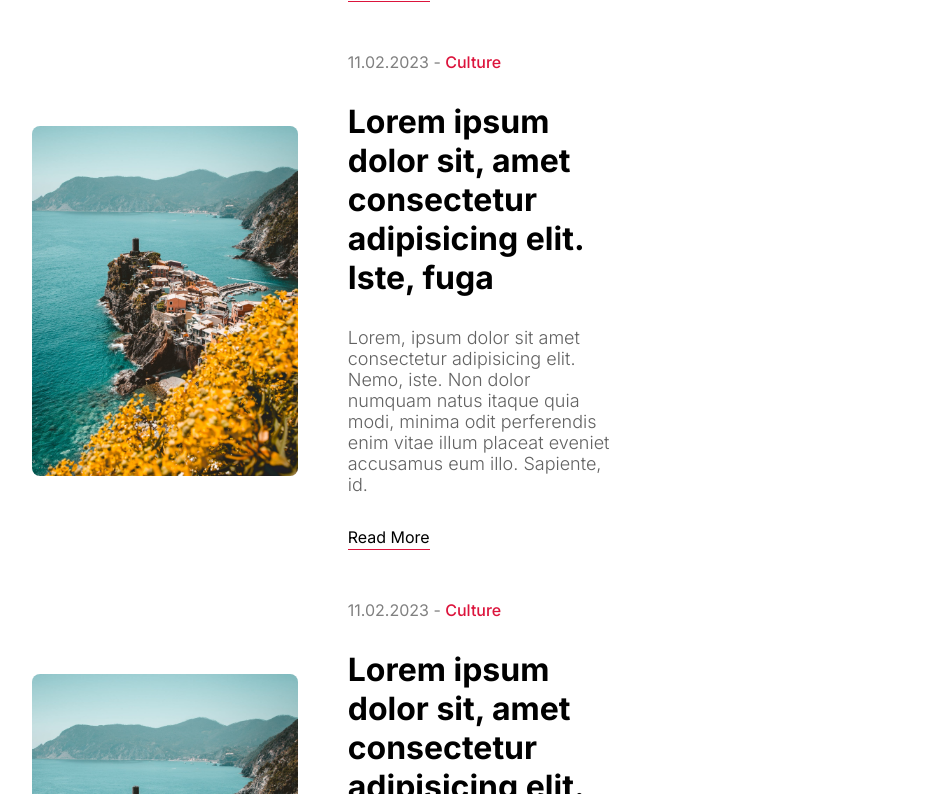
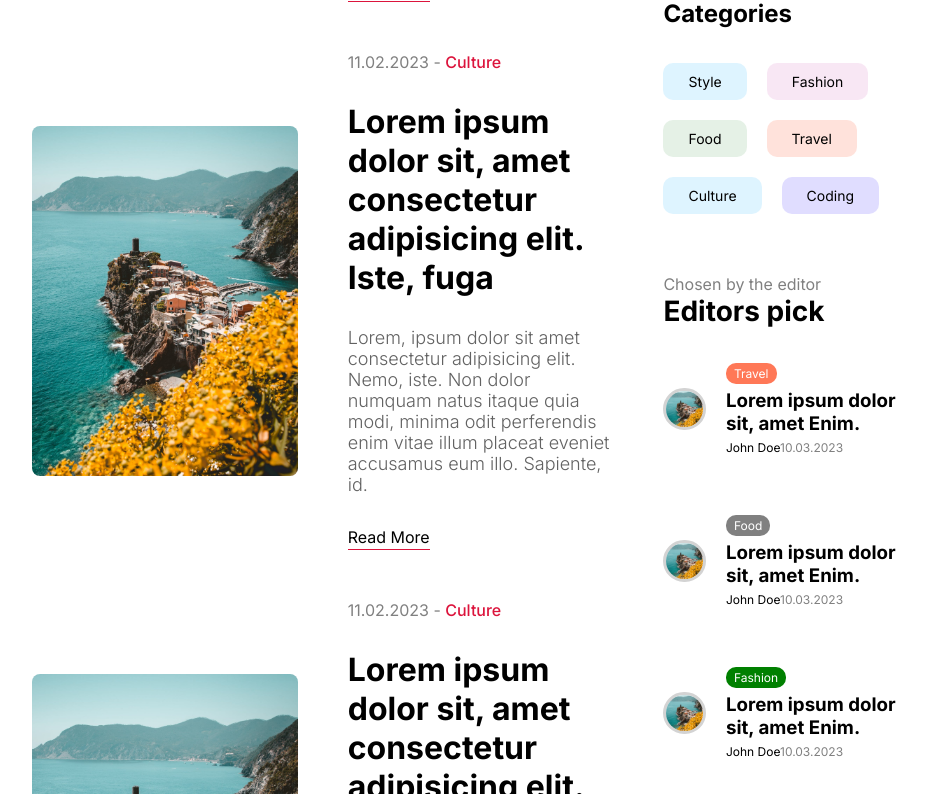
Before and after one commit to mobashirul-alam/dev-scroll, a Next.js app: page / in a window 1280 px wide. Shown: the part 2026-2820 px from the top of the page, without its empty margins (176-1103 px from the left). Built offline with nearby package versions, Linux system fonts and the light colour scheme.

Commit message:
Side Menu Component Design [Completed]

```diff
--- a/src/components/menu/Menu.js
+++ b/src/components/menu/Menu.js
@@ -1,6 +1,22 @@
 // css file
+import MenuCategories from "../menuCategories/MenuCategories";
+import MenuPosts from "../menuPosts/MenuPosts";
 import styles from "./menu.module.css";
 
 export const Menu = () => {
-    return <div className={styles.container}>Menu</div>;
+    return (
+        <div className={styles.container}>
+            <MenuPosts withImage={false} />
+
+            {/* Middle section */}
+            <section>
+                <h2 className={styles.subTitle}>Discover by topic</h2>
+                <h1 className={styles.title}>Categories</h1>
+                <MenuCategories />
+            </section>
+
+            {/* Final section */}
+            <MenuPosts withImage={true} />
+        </div>
+    );
 };
--- a/src/components/menu/menu.module.css
+++ b/src/components/menu/menu.module.css
@@ -1,3 +1,4 @@
 .container {
     flex: 2;
+    margin-top: 60px;
 }
--- /dev/null
+++ b/src/components/menuCategories/MenuCategories.js
@@ -0,0 +1,47 @@
+import Link from "next/link";
+import styles from "./menuCategories.module.css";
+
+const MenuCategories = () => {
+    return (
+        <div className={styles.categoryList}>
+            <Link
+                href={"/blog?cat=style"}
+                className={`${styles.categoryItem} ${styles.style}`}
+            >
+                Style
+            </Link>
+            <Link
+                href={"/blog?cat=fashion"}
+                className={`${styles.categoryItem} ${styles.fashion}`}
+            >
+                Fashion
+            </Link>
+            <Link
+                href={"/blog?cat=food"}
+                className={`${styles.categoryItem} ${styles.food}`}
+            >
+                Food
+            </Link>
+            <Link
+                href={"/blog?cat=travel"}
+                className={`${styles.categoryItem} ${styles.travel}`}
+            >
+                Travel
+            </Link>
+            <Link
+                href={"/blog?cat=culture"}
+                className={`${styles.categoryItem} ${styles.style}`}
+            >
+                Culture
+            </Link>
+            <Link
+                href={"/blog?cat=coding"}
+                className={`${styles.categoryItem} ${styles.coding}`}
+            >
+                Coding
+            </Link>
+        </div>
+    );
+};
+
+export default MenuCategories;
--- /dev/null
+++ b/src/components/menuCategories/menuCategories.module.css
@@ -0,0 +1,32 @@
+.categoryList {
+    margin-top: 35px;
+    margin-bottom: 60px;
+    display: flex;
+    flex-wrap: wrap;
+    gap: 20px;
+}
+
+.categoryItem {
+    padding: 10px 25px;
+    border-radius: 10px;
+    font-size: 14px;
+}
+
+.categoryItem.style {
+    background-color: #57c4ff31;
+}
+.categoryItem.fashion {
+    background-color: #da85c731;
+}
+.categoryItem.food {
+    background-color: #7fb88133;
+}
+.categoryItem.travel {
+    background-color: #ff795736;
+}
+.categoryItem.culture {
+    background-color: #ffb04f45;
+}
+.categoryItem.coding {
+    background-color: #5e4fff31;
+}
--- /dev/null
+++ b/src/components/menuPosts/MenuPosts.js
@@ -0,0 +1,100 @@
+import Image from "next/image";
+import Link from "next/link";
+import styles from "./menuPosts.module.css";
+
+const MenuPosts = ({ withImage }) => {
+    return (
+        <div className={styles.container}>
+            <section>
+                <h2 className={styles.subTitle}>Chosen by the editor</h2>
+                <h1 className={styles.title}>Editors pick</h1>
+                <div className={styles.items}>
+                    <Link href={"/"} className={styles.item}>
+                        {withImage && (
+                            <div className={styles.imageContainer}>
+                                <Image
+                                    src={"/p1.jpeg"}
+                                    alt=""
+                                    fill
+                                    className={styles.image}
+                                />
+                            </div>
+                        )}
+                        <div className={styles.textContainer}>
+                            <span
+                                className={`${styles.category} ${styles.travel}`}
+                            >
+                                Travel
+                            </span>
+                            <h3>Lorem ipsum dolor sit, amet Enim.</h3>
+                            <div className={styles.detail}>
+                                <span className={styles.username}>
+                                    John Doe
+                                </span>
+                                <span className={styles.date}>10.03.2023</span>
+                            </div>
+                        </div>
+                    </Link>
+                </div>
+                <div className={styles.items}>
+                    <Link href={"/"} className={styles.item}>
+                        {withImage && (
+                            <div className={styles.imageContainer}>
+                                <Image
+                                    src={"/p1.jpeg"}
+                                    alt=""
+                                    fill
+                                    className={styles.image}
+                                />
+                            </div>
+                        )}
+                        <div className={styles.textContainer}>
+                            <span
+                                className={`${styles.category} ${styles.food}`}
+                            >
+                                Food
+                            </span>
+                            <h3>Lorem ipsum dolor sit, amet Enim.</h3>
+                            <div className={styles.detail}>
+                                <span className={styles.username}>
+                                    John Doe
+                                </span>
+                                <span className={styles.date}>10.03.2023</span>
+                            </div>
+                        </div>
+                    </Link>
+                </div>
+                <div className={styles.items}>
+                    <Link href={"/"} className={styles.item}>
+                        {withImage && (
+                            <div className={styles.imageContainer}>
+                                <Image
+                                    src={"/p1.jpeg"}
+                                    alt=""
+                                    fill
+                                    className={styles.image}
+                                />
+                            </div>
+                        )}
+                        <div className={styles.textContainer}>
+                            <span
+                                className={`${styles.category} ${styles.fashion}`}
+                            >
+                                Fashion
+                            </span>
+                            <h3>Lorem ipsum dolor sit, amet Enim.</h3>
+                            <div className={styles.detail}>
+                                <span className={styles.username}>
+                                    John Doe
+                                </span>
+                                <span className={styles.date}>10.03.2023</span>
+                            </div>
+                        </div>
+                    </Link>
+                </div>
+            </section>
+        </div>
+    );
+};
+
+export default MenuPosts;
--- /dev/null
+++ b/src/components/menuPosts/menuPosts.module.css
@@ -0,0 +1,74 @@
+.subTitle {
+    color: gray;
+    font-size: 16px;
+    font-weight: 400;
+}
+
+.title {
+    font-size: 28px;
+}
+
+.items {
+    margin-top: 35px;
+    margin-bottom: 60px;
+    display: flex;
+    flex-direction: column;
+    gap: 35px;
+}
+
+.item {
+    display: flex;
+    align-items: center;
+    gap: 20px;
+}
+
+.imageContainer {
+    flex: 1;
+    aspect-ratio: 1/1;
+    position: relative;
+}
+
+.image {
+    border-radius: 50%;
+    border: 3px solid lightgray;
+    object-fit: cover;
+}
+
+.textContainer {
+    flex: 4;
+    display: flex;
+    flex-direction: column;
+    gap: 5px;
+}
+
+.category {
+    padding: 3px 8px;
+    border-radius: 10px;
+    font-size: 12px;
+    color: white;
+    width: max-content;
+}
+
+.category.travel {
+    background-color: #ff7857;
+}
+.category.food {
+    background-color: gray;
+}
+.category.fashion {
+    background-color: green;
+}
+
+.postTitle {
+    font-size: 18px;
+    font-weight: 500;
+    color: var(--softTextColor);
+}
+
+.detail {
+    font-size: 12px;
+}
+
+.date {
+    color: gray;
+}
```
